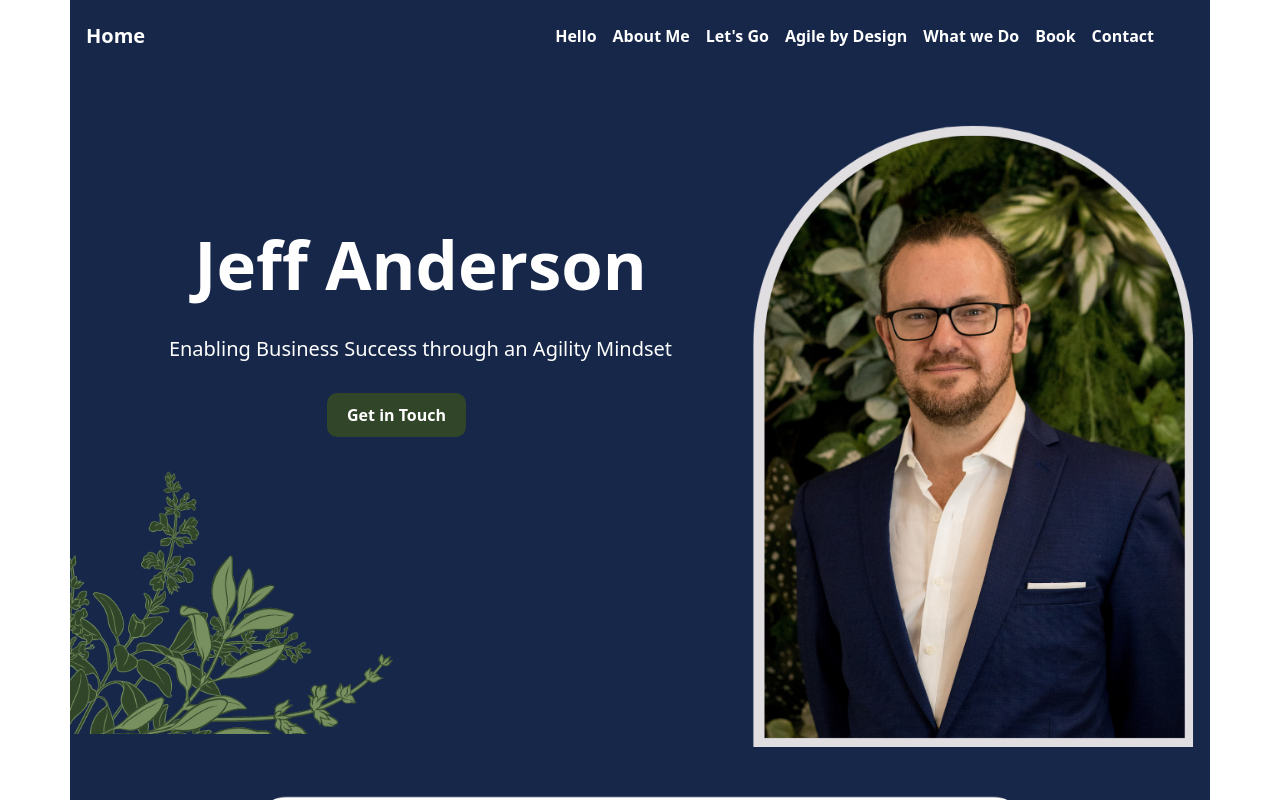
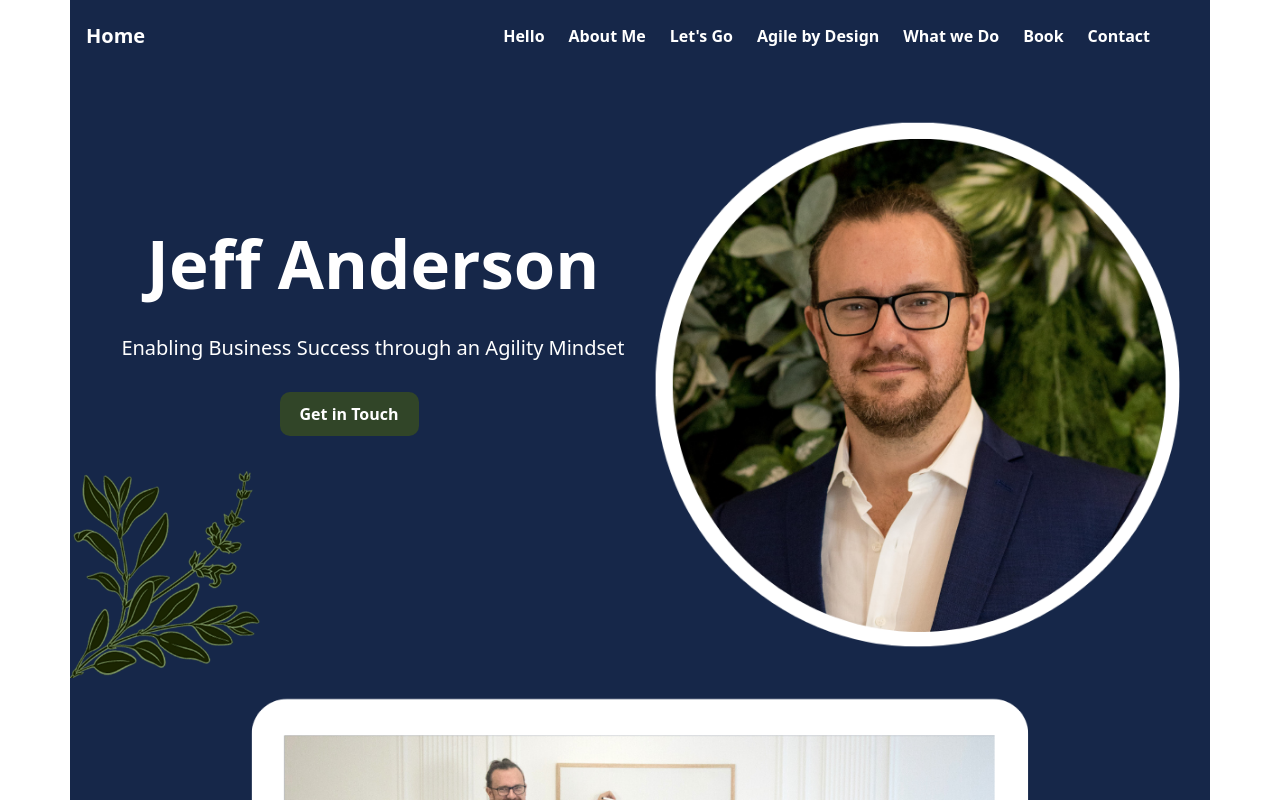
Before and after one commit to sahariarahmmadshakil/Agility-With-Jeff, a plain HTML site: page index.html in a window 1280 px wide. Shown: the top 800 px of the page. Drawn offline with nearby package versions, Linux system fonts and the light colour scheme.

Commit message:
added round image

```diff
--- a/css/style.css
+++ b/css/style.css
@@ -181,7 +181,7 @@ textarea {
     width: 90%;
 }
 
-.form-btn {
+#button {
     background-color: #789060;
     color: #ffffff;
     border-radius: 30px;
@@ -254,7 +254,7 @@ textarea {
         width: 100%;
     }
 
-    .form-btn {
+    #button {
         position: unset;
         margin-top: 20px;
     }
--- a/index.html
+++ b/index.html
@@ -34,25 +34,25 @@
                     </div>
                     <div class="offcanvas-body">
                         <ul class="navbar-nav justify-content-end flex-grow-1 pe-3 ps-2">
-                            <li class="nav-item">
+                            <li class="nav-item px-1">
                                 <a class="nav-link list-color" aria-current="page" href="#hello"> <b>Hello</b></a>
                             </li>
-                            <li class="nav-item">
+                            <li class="nav-item px-1">
                                 <a class="nav-link list-color" href="#about"> <b>About Me</b></a>
                             </li>
-                            <li class="nav-item">
+                            <li class="nav-item px-1">
                                 <a class="nav-link list-color" href="#lg"><b>Let's Go </b></a>
                             </li>
-                            <li class="nav-item">
+                            <li class="nav-item px-1">
                                 <a class="nav-link list-color" href="#abd"><b>Agile by Design </b></a>
                             </li>
-                            <li class="nav-item">
+                            <li class="nav-item px-1">
                                 <a class="nav-link list-color" href="#wwd"><b>What we Do </b></a>
                             </li>
-                            <li class="nav-item">
+                            <li class="nav-item px-1">
                                 <a class="nav-link list-color" href="#book"> <b>Book</b></a>
                             </li>
-                            <li class="nav-item">
+                            <li class="nav-item px-1">
                                 <a class="nav-link list-color" href="#contact"> <b>Contact</b></a>
                             </li>
                         </ul>
@@ -63,21 +63,21 @@
     </header>
     <section class="top-area container pt-5" id="hello">
         <div class="row p-0 d-flex align-items-center justify-content-between pt-4 mt-5">
-            <div class="col-sm-12 col-md-7 col-lg-7 col-xl-7 col-xxl-7 ps-0 top-left">
+            <div class="col-sm-12 col-md-6 col-lg-6 col-xl-6 col-xxl-6 ps-0 top-left">
                 <div class="p-0">
                     <div class="d-flex flex-column align-items-center">
-                        <h1 class="text-white top-text ps-5 ">Jeff Anderson</h1> <br>
+                        <h1 class="text-white top-text ps-5 pt-5">Jeff Anderson</h1> <br>
                         <h5 class="text-white ps-5 ">Enabling Business Success through an Agility Mindset</h5><br>
                         <a href="#contact" class="get-btn">Get in Touch</a>
                     </div>
                     <div class="ps-0 ms-0">
-                        <img src="images/flower.png" alt="" class="flower-img img-fluid w-50 pt-4">
+                        <img src="images/flower-2.png" alt="" class="flower-img img-fluid w-50 pt-2">
                     </div>
 
                 </div>
             </div>
-            <div class="col-sm-12 col-md-5 col-lg-5 col-xl-5 col-xxl-5">
-                <img src="images/top.png" alt="" class="img-fluid">
+            <div class="col-sm-12 col-md-6 col-lg-6 col-xl-6 col-xxl-6">
+                <img src="images/top-2.png" alt="" class="img-fluid">
             </div>
         </div>
     </section>
```
Also changed, not shown: images/flower-2.png (added), images/top-2.png (added), 1 other file.
